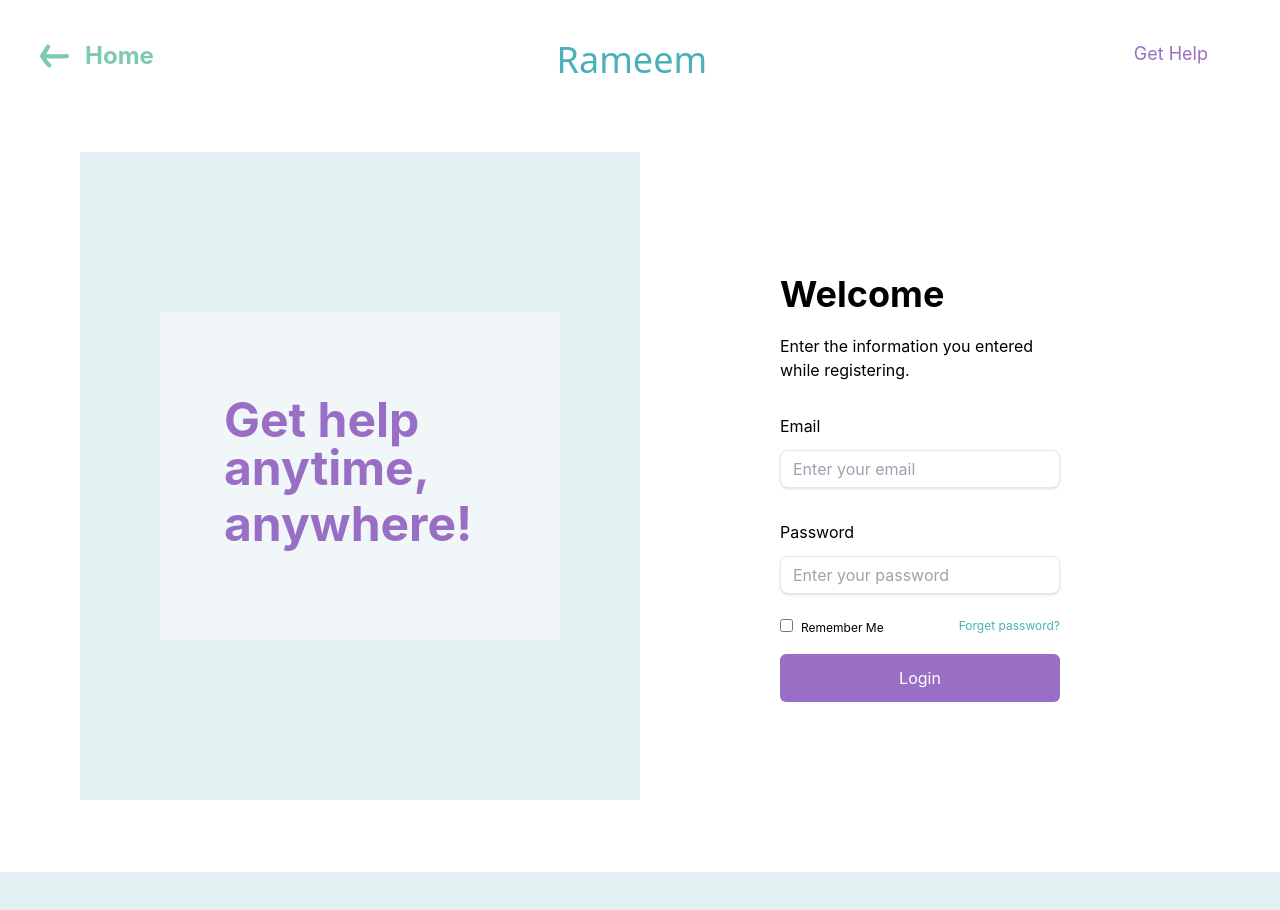
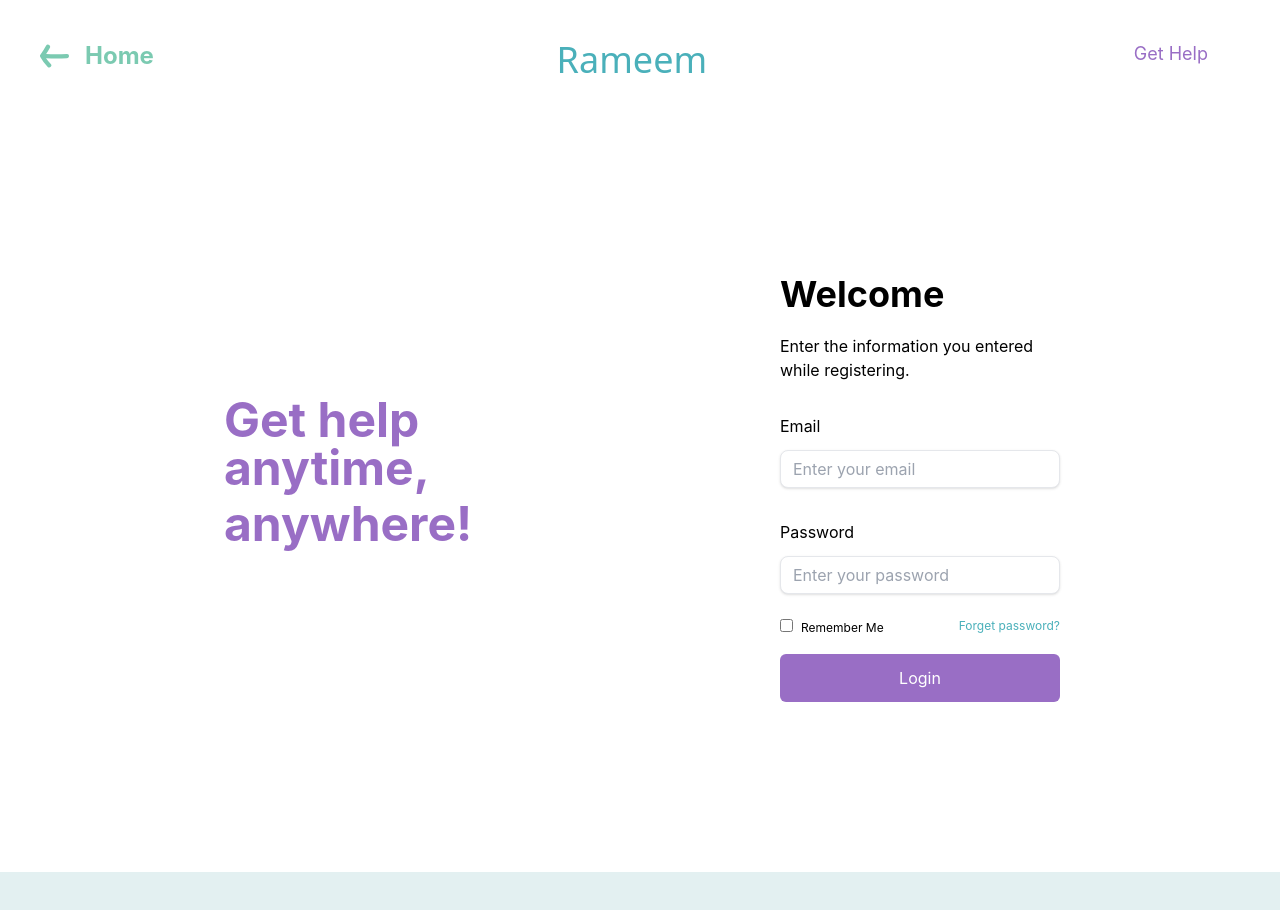
Before and after one commit to Meriemchm/chm_psychology_react_website, a React (Vite) app: page /logIn in a window 1280 px wide. Shown: the top 910 px of the page. Built offline with nearby package versions, Linux system fonts and the light colour scheme; a web font is replaced by a local one.

Commit message:
change logi color

```diff
--- a/src/components/LogIn/LogInForm/LogInForm.jsx
+++ b/src/components/LogIn/LogInForm/LogInForm.jsx
@@ -48,7 +48,7 @@ function LogInForm() {
     <div className="flex justify-center items-center w-full">
       <div className="flex flex-row justify-center items-center w-full md:py-8 md:m-auto p-10">
         {/* ogin form */}
-        <div className="hidden justify-center items-center xl:flex bg-secondvariant md:w-6/12 lg:w-full">
+        <div className="hidden justify-center items-center xl:flex bg-white/50 md:w-6/12 lg:w-full">
           <div className="flex flex-col justify-center items-start bg-white/50 mx-20 my-40 p-16">
             <h1 className="flex flex-col text-5xl font-bold text-primary py-5 w-full">
               Get help anytime, <span className="py-2">anywhere!</span>
```
